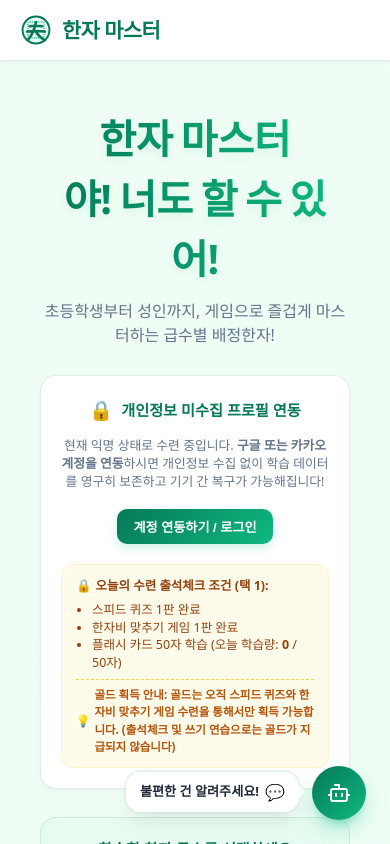
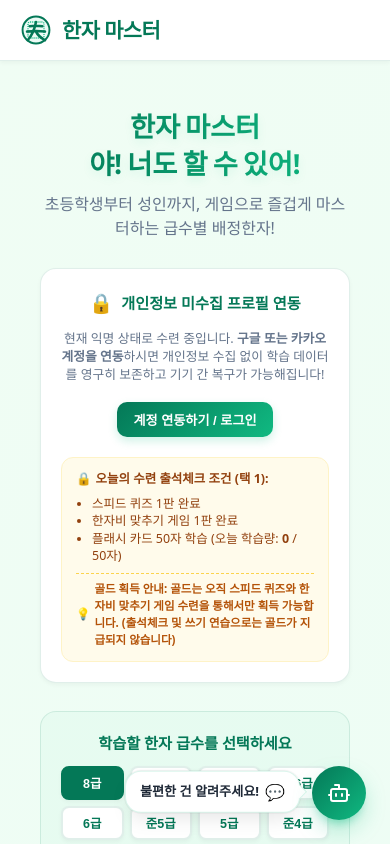
Before and after one commit to x110505x-del/hj, a React (Vite) app: page / in a window 390 px wide. Shown: the top 844 px of the page. Built offline with nearby package versions, Linux system fonts and the light colour scheme; a web font is replaced by a local one.

Commit message:
feat: restrict admin panel access to authorized admin email and hide chatbot widget on non-selector screens

```diff
--- a/src/App.jsx
+++ b/src/App.jsx
@@ -375,7 +375,8 @@ export default function App() {
           />
         )}
 
-        {currentScreen === 'admin' && (
+        {currentScreen === 'admin' ? (
+          profile && profile.isLoggedIn && profile.email === 'x110505x@gmail.com' ? (
             <div style={{ display: 'flex', flexDirection: 'column', gap: '16px' }}>
               <div style={{ textAlign: 'left', maxWidth: '950px', margin: '0 auto', width: '100%', padding: '0 20px', boxSizing: 'border-box' }}>
                 <button
@@ -401,12 +402,29 @@ export default function App() {
               </div>
               <AdminPanel profile={profile} />
             </div>
-        )}
+          ) : (
+            <div className="glass-card" style={{ maxWidth: '480px', margin: '60px auto', textAlign: 'center', padding: '40px 24px' }}>
+              <span style={{ fontSize: '3rem' }}>🔒</span>
+              <h2 className="font-display" style={{ color: 'var(--color-accent-pink)', fontSize: '1.5rem', margin: '16px 0 8px 0' }}>
+                접근 권한이 제한되었습니다
+              </h2>
+              <p style={{ color: 'var(--color-text-muted)', fontSize: '0.92rem', marginBottom: '24px', lineHeight: '1.5' }}>
+                수련원 관리자 통제실은 지정된 개발자 계정<br/>
+                <strong>(x110505x@gmail.com)</strong>으로 로그인했을 때만 접근하실 수 있습니다.
+              </p>
+              <button onClick={() => setCurrentScreen('selector')} className="theme-btn theme-btn-primary" style={{ width: '100%' }}>
+                대시보드로 돌아가기
+              </button>
+            </div>
+          )
+        ) : null}
       </main>
 
       {/* Footnote */}
       <footer className="footer-container" style={{ display: 'flex', justifyContent: 'center', alignItems: 'center', gap: '8px', flexWrap: 'wrap' }}>
         <span>&copy; 2026 한자 마스터. All Rights Reserved. | 급수별 한자 게임 수련장 🏆</span>
+        {profile && profile.isLoggedIn && profile.email === 'x110505x@gmail.com' && (
+          <>
             <span style={{ color: 'var(--color-border)' }}>|</span>
             <button
               onClick={() => setCurrentScreen('admin')}
@@ -427,10 +445,12 @@ export default function App() {
             >
               🛡️ 통제실
             </button>
+          </>
+        )}
       </footer>
 
-      {/* Floating global feedback widget */}
-      <FeedbackWidget />
+      {/* Floating global feedback widget - Shown ONLY on main Selector Dashboard */}
+      {currentScreen === 'selector' && <FeedbackWidget />}
 
       {/* 🔐 Authentication Modal Overlay */}
       {isLoginOpen && (
--- a/src/components/LevelSelector.jsx
+++ b/src/components/LevelSelector.jsx
@@ -53,8 +53,7 @@ export default function LevelSelector({ selectedLevel, onSelectLevel, onStartMod
 
       {/* Brand Header */}
       <div>
-        <h1 className="font-display" style={{
-          fontSize: '2.5rem',
+        <h1 className="font-display hero-title" style={{
           margin: '0 0 10px 0',
           fontWeight: 'bold',
           background: 'linear-gradient(90deg, var(--color-primary), var(--color-accent))',
--- a/src/index.css
+++ b/src/index.css
@@ -586,3 +586,17 @@ body {
     padding: 12px 8px !important;
   }
 }
+
+/* Hero Title responsive scaling */
+.hero-title {
+  font-size: 2.6rem;
+  line-height: 1.25;
+  word-break: keep-all;
+}
+
+@media (max-width: 480px) {
+  .hero-title {
+    font-size: 1.7rem;
+    line-height: 1.35;
+  }
+}
```
Lines whose indentation alone changed are shown as unchanged.
